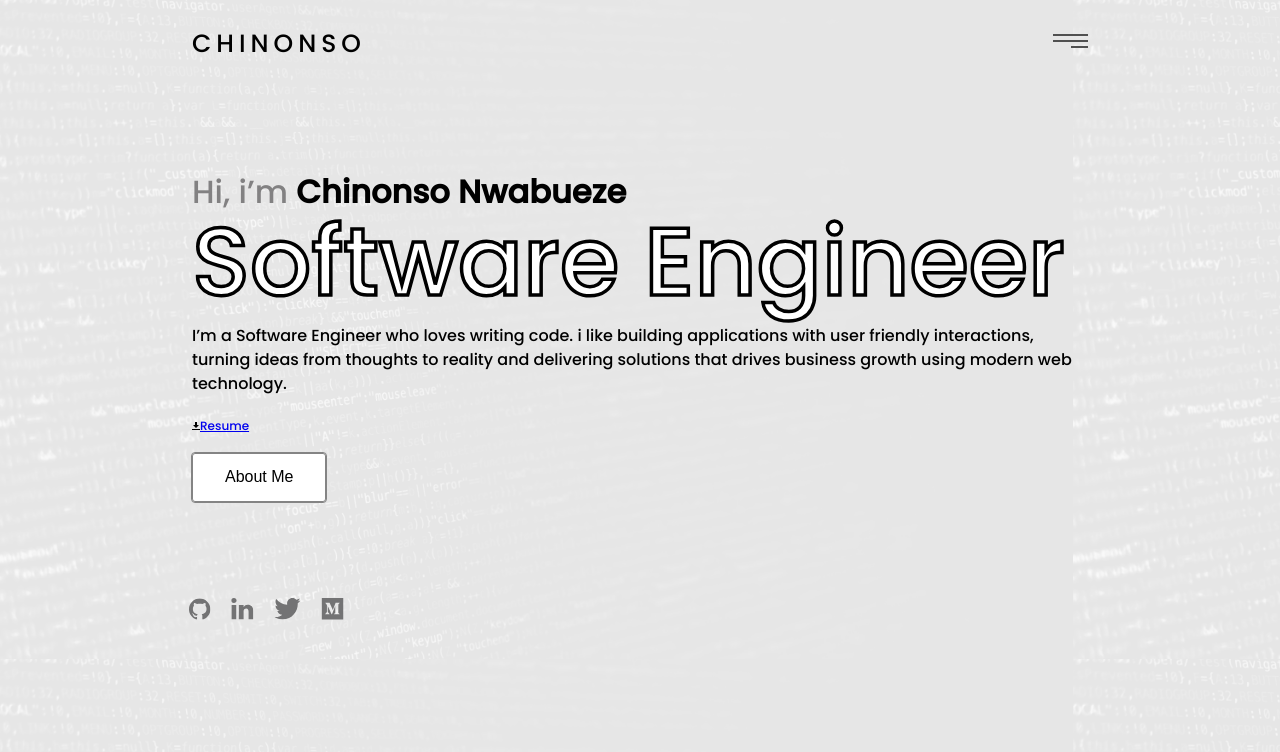
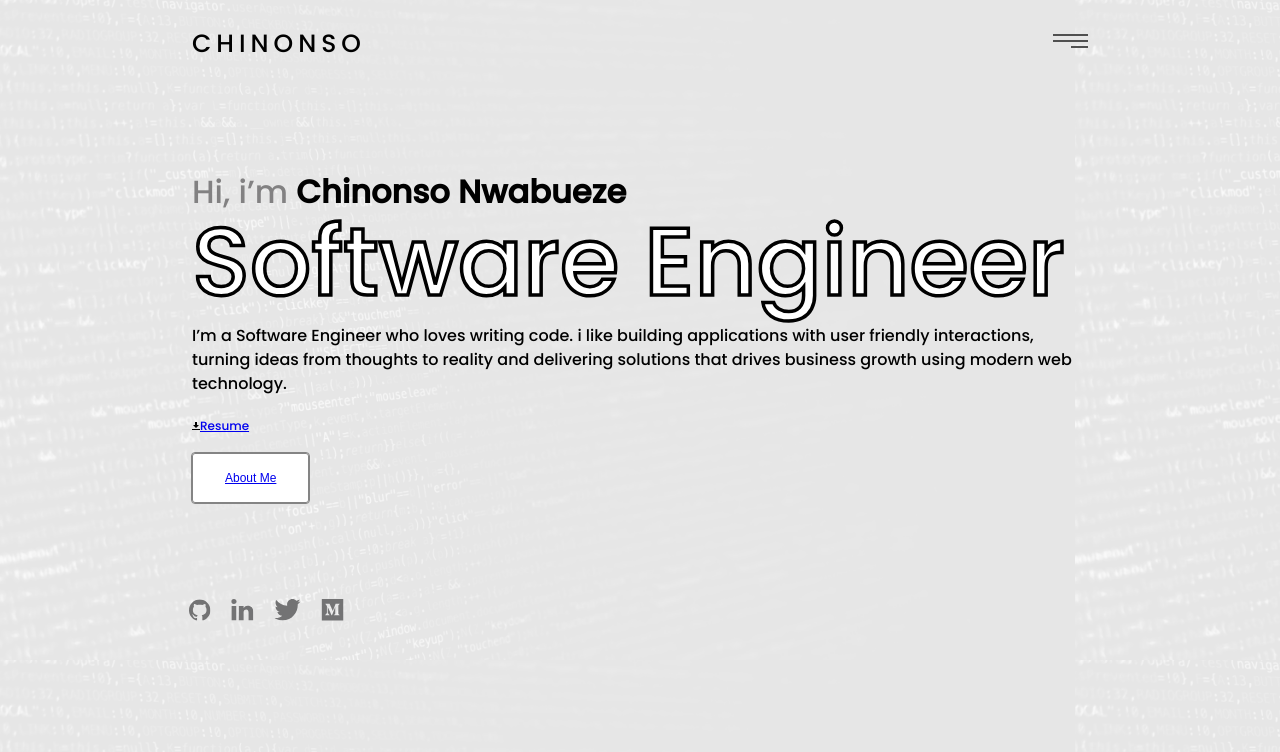
Before and after one commit to nwabuezenonso/v1portfolio, a React (Create React App) app: page / in a window 1280 px wide. Shown: the top 752 px of the page. Built offline with nearby package versions, Linux system fonts and the light colour scheme.

Commit message:
adding links in the home page

```diff
--- a/src/containers/Home/Home.jsx
+++ b/src/containers/Home/Home.jsx
@@ -1,4 +1,5 @@
 import React from 'react';
+import { Link } from 'react-router-dom';
 import './Home.css';
 
 const Home = () => {
@@ -11,7 +12,7 @@ const Home = () => {
         <div id='resume'>
           <svg width="8" height="8" viewBox="0 0 8 8" fill="none" xmlns="http://www.w3.org/2000/svg"><path d="M3 0V3H1L4 6L7 3H5V0H3ZM0 7V8H8V7H0Z" fill="black"/></svg><a href='/'>Resume</a><br/>
         </div>
-        <button className='portfolioButton'>About Me</button>
+        <button className='portfolioButton'><Link to="about">About Me</Link></button>
       </div>
     </div>
   )
--- a/src/containers/Project/Projects.css
+++ b/src/containers/Project/Projects.css
@@ -23,7 +23,6 @@
     flex-direction: row;
     flex-wrap: wrap;
 }
-
 
 .project1{
     position: relative;
```
